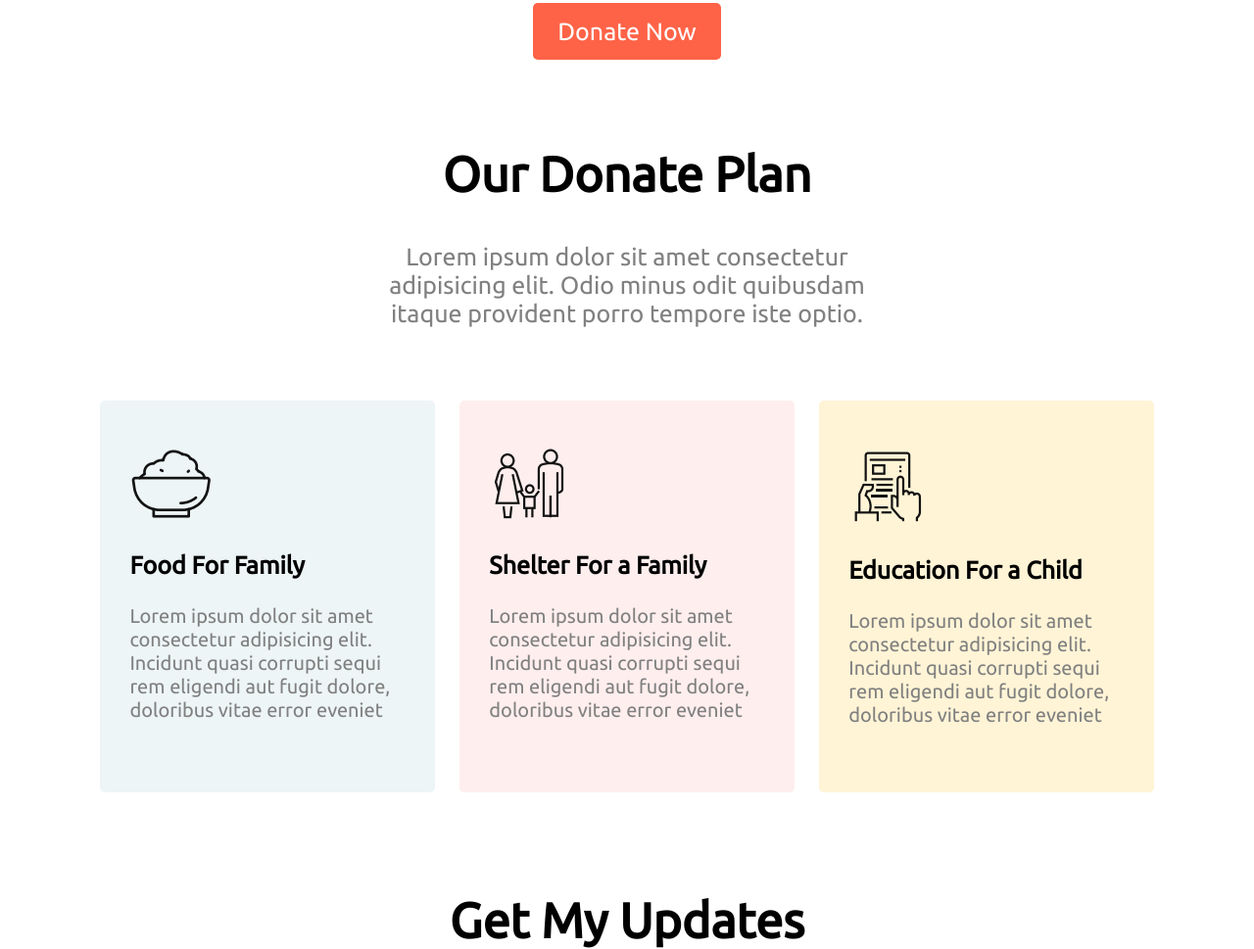
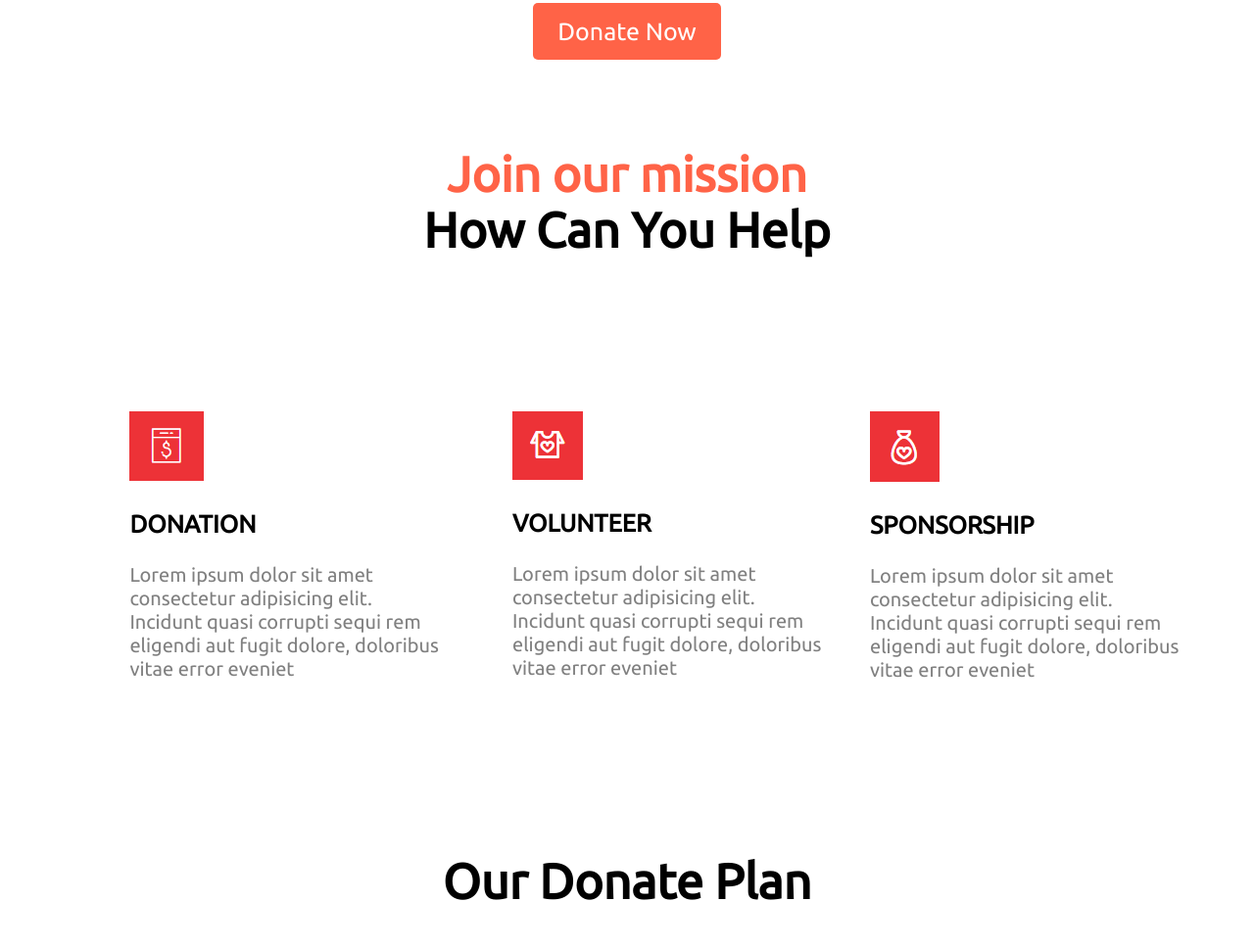
Before and after one commit to AhmedJobaer/Assignment1, a plain HTML site: page index.html in a window 1280 px wide. Shown: the part 1254-2223 px from the top of the page at 98% size. Drawn offline with Linux system fonts and the light colour scheme; a web font is replaced by a local one.

Commit message:
final submmision

```diff
--- a/index.html
+++ b/index.html
@@ -52,6 +52,40 @@
             <input type="number" class="" placeholder="Other Ammount (TAKA)">
             <br>
             <a class="link-button" href="">Donate Now</a>
+
+        </div>
+
+    </section>
+    <section>
+        <h2><span>Join our mission</span> <br>
+            How Can You Help</h2>
+
+        <div class="flexible-container">
+            <div class="plan-list" id="donation">
+                <img src="images/logo4.png" alt="">
+                <h3>DONATION</h3>
+                <p class="color">Lorem ipsum dolor sit amet consectetur adipisicing elit. Incidunt quasi corrupti sequi
+                    rem eligendi
+                    aut fugit dolore, doloribus vitae error eveniet </p>
+
+            </div>
+            <div class="plan-list">
+                <img src="images/logo5.png" alt="">
+                <h3>VOLUNTEER
+                </h3>
+                <p class="color">Lorem ipsum dolor sit amet consectetur adipisicing elit. Incidunt quasi corrupti sequi
+                    rem eligendi
+                    aut fugit dolore, doloribus vitae error eveniet </p>
+
+            </div>
+            <div class="plan-list" id="voulentier ">
+                <img src="images/logo6.png" alt="">
+                <h3>SPONSORSHIP</h3>
+                <p class="color">Lorem ipsum dolor sit amet consectetur adipisicing elit. Incidunt quasi corrupti sequi
+                    rem eligendi
+                    aut fugit dolore, doloribus vitae error eveniet </p>
+
+            </div>
 
         </div>
 
--- a/style.css
+++ b/style.css
@@ -30,6 +30,10 @@ h2 {
 .cover-page {
     text-align: center;
     color: white;
+}
+
+span {
+    color: tomato;
 }
 
 .banner-pra {
@@ -150,6 +154,17 @@ h3 {
     margin-right: 8%;
 }
 
+#donation {
+    margin-left: 8%;
+    margin-right: 2%;
+}
+
+#voulentier {
+    margin-left: 2%;
+    margin-right: 8%;
+}
+
+
 .plan-list img {
     margin-top: 16%;
 }
@@ -180,6 +195,8 @@ h3 {
 }
 
 
+
+
 footer {
     text-align: center;
     margin-top: 5%;
```
Also changed, not shown: images/logo4.png (added), images/logo5.png (added), images/logo6.png (added).
